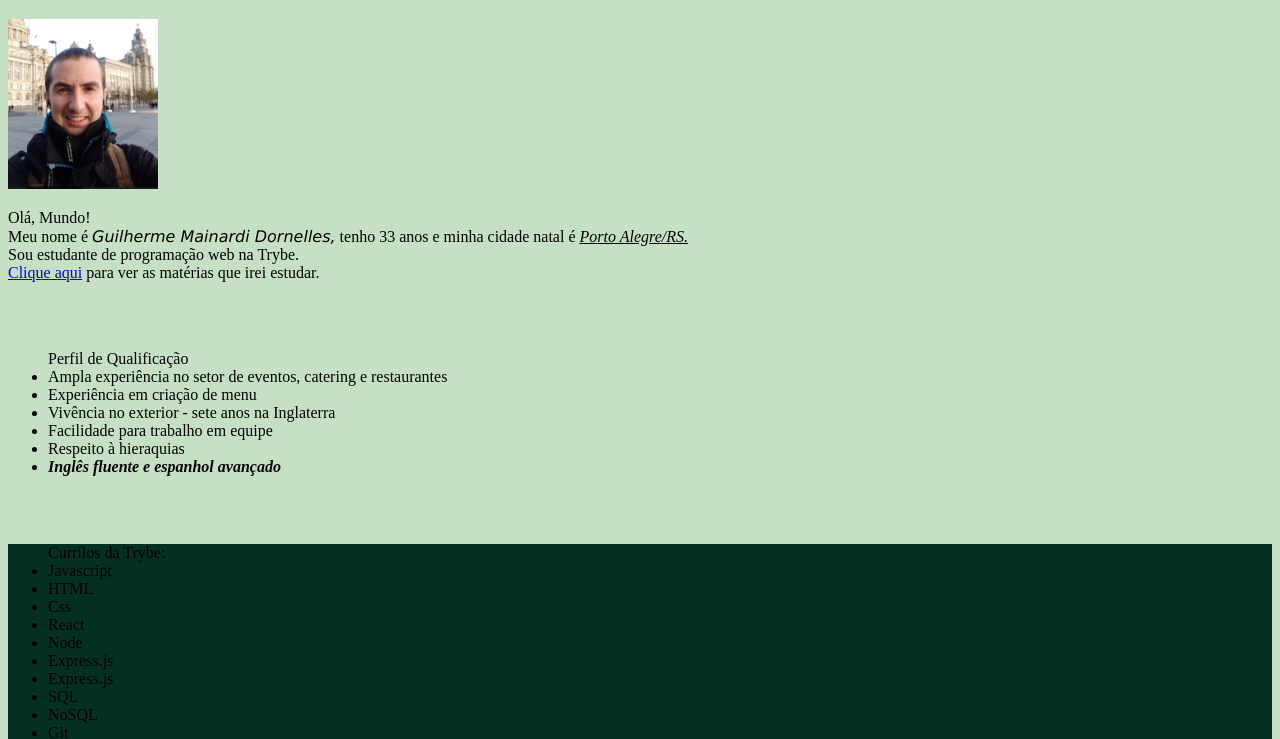
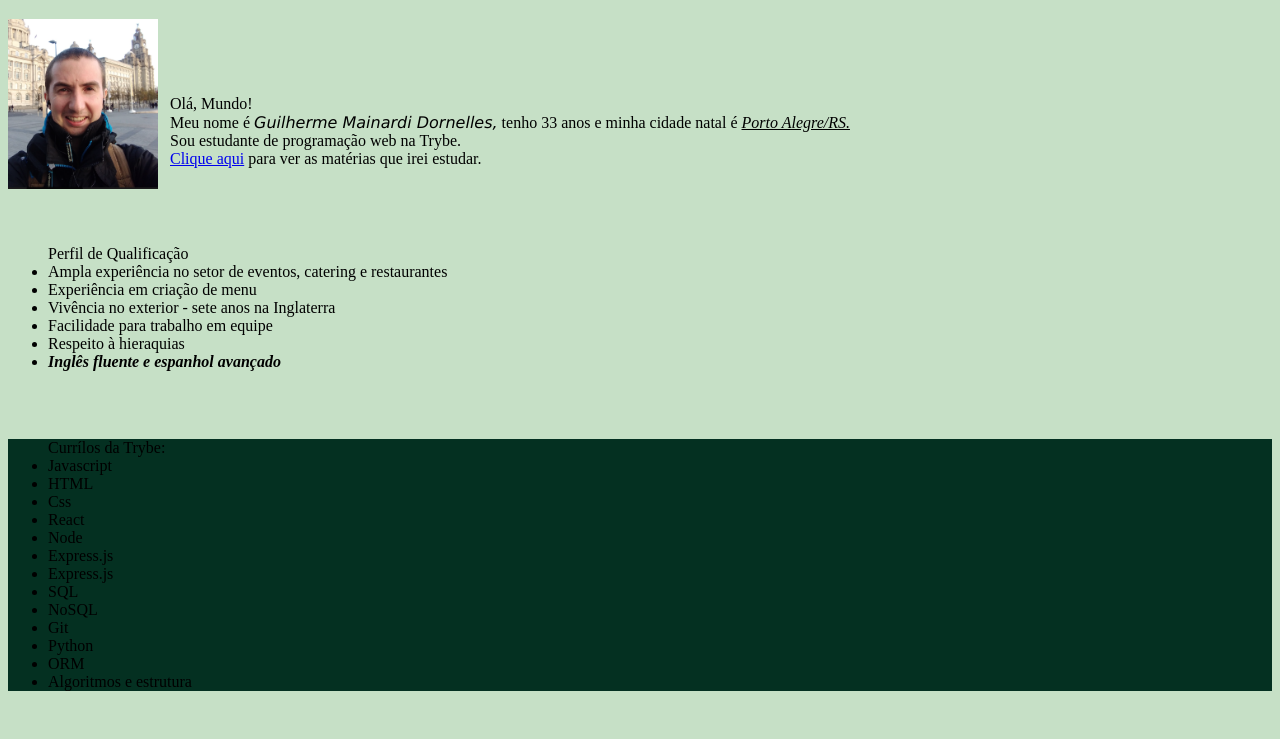
Before and after one commit to guilhermemd/Meu-Portifolio, a plain HTML site: page index.html in a window 1280 px wide. Shown: the part 61-800 px from the top of the page. Drawn offline with Linux system fonts and the light colour scheme.

Commit message:
coloca minha descricao a direita da foto

```diff
--- a/estilo.css
+++ b/estilo.css
@@ -12,3 +12,10 @@ body {
 .list-style {
     background-color: rgb(4, 48, 33);
 }
+
+.description {
+    position: absolute;
+    top: 140px;
+    left: 170px;
+
+}
--- a/index.html
+++ b/index.html
@@ -13,8 +13,12 @@
 </head>
 <body>
     <h1>Meu Portifolio</h1>
+    <div>
     <img src="00.png" alt="Minha foto na prefeitura de Liverpool" width="150px">
-    <p>Olá, Mundo! <br>Meu nome é <em id="nome">Guilherme Mainardi Dornelles,</em> tenho 33 anos e minha cidade natal é <em id="cidade">Porto Alegre/RS.</em> <br>Sou estudante de programação web na Trybe.<br><a href="#clique">Clique aqui</a> para ver as matérias que irei estudar.</p><br><br>
+    <p class="description">Olá, Mundo! <br>Meu nome é <em id="nome">Guilherme Mainardi Dornelles,</em> tenho 33 anos e minha cidade natal é <em id="cidade">Porto Alegre/RS.</em> <br>Sou estudante de programação web na Trybe.<br><a href="#clique">Clique aqui</a> para ver as matérias que irei estudar.</p>
+    </div>
+    <br>
+    <br>
     <ul>Perfil de Qualificação
         <li>Ampla experiência no setor de eventos, catering e restaurantes</li>
         <li>Experiência em criação de menu</li>
```
